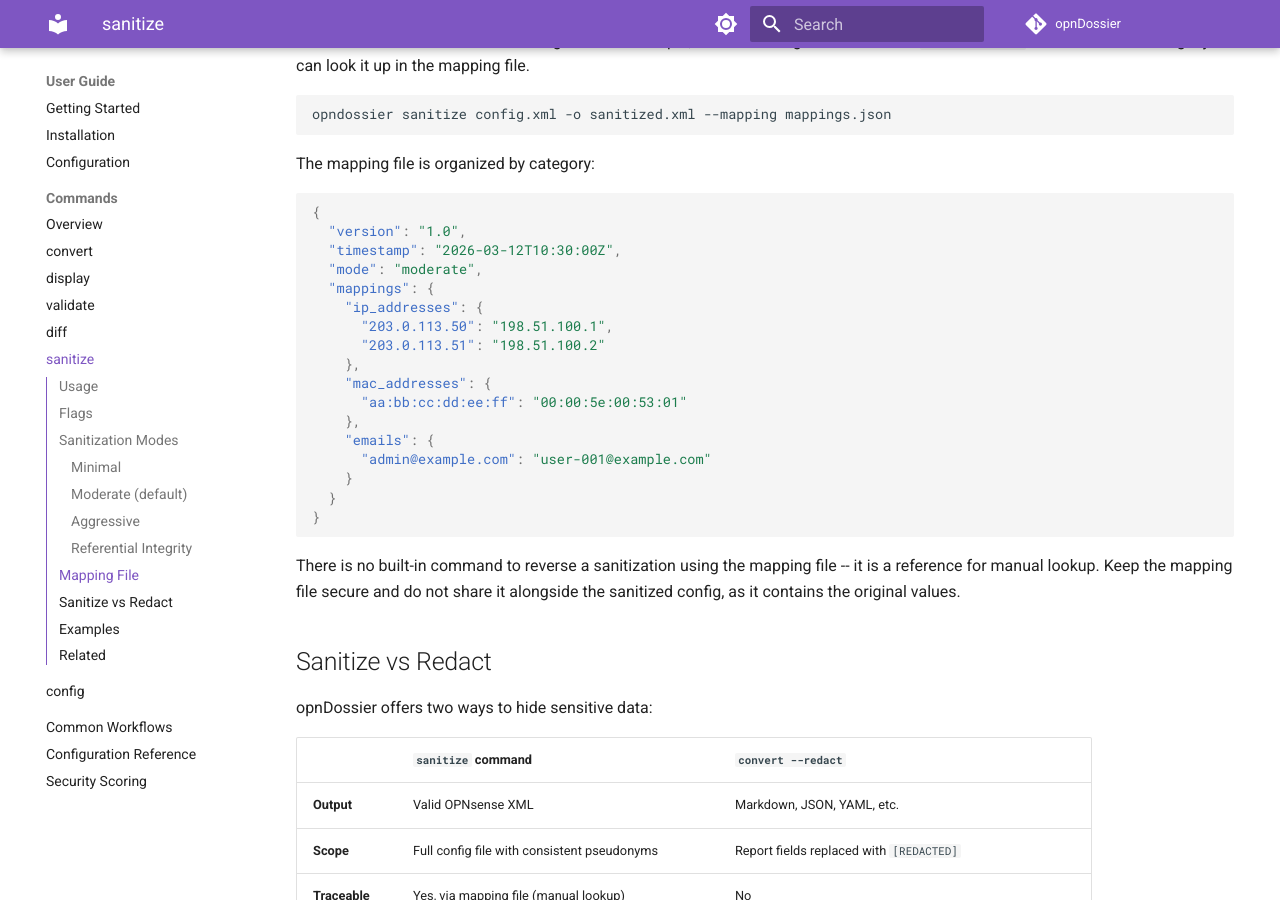
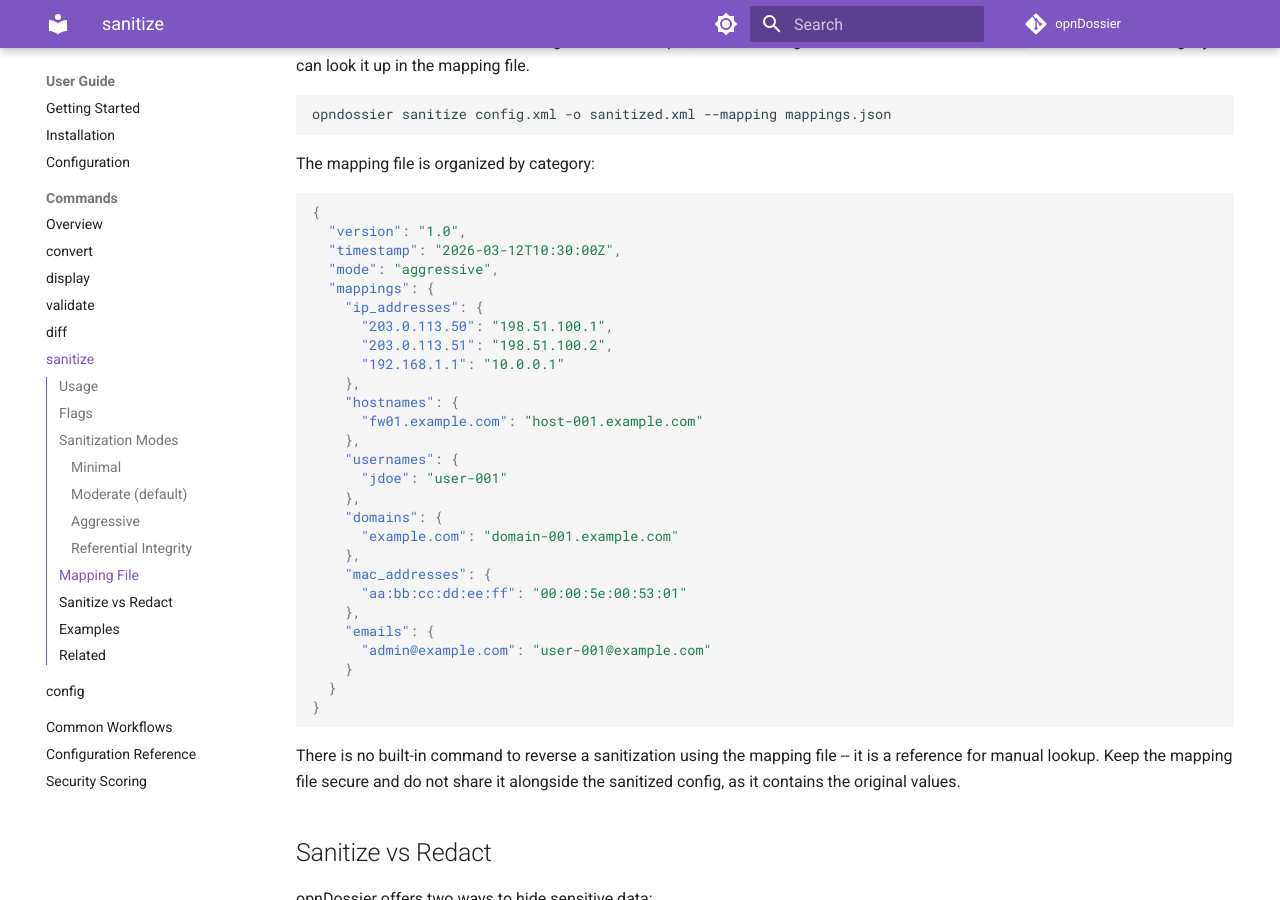
Before and after one commit to EvilBit-Labs/opnDossier, an MkDocs documentation site: the page built from docs/user-guide/commands/sanitize.md, in a window 1280 px wide and 900 px high, scrolled down 2438 px. Built offline with MkDocs 1.6.1 and Material for MkDocs 9.7.7, drawn with Linux system fonts in a browser that asks for light colours; comment, search, counter and statistics services are not loaded; the version menu is left out.

Commit message:
docs: enhance sanitize command documentation with mode flag details and example mappings
Signed-off-by: UncleSp1d3r <unclesp1d3r@evilbitlabs.io>

````diff
--- a/docs/user-guide/commands/sanitize.md
+++ b/docs/user-guide/commands/sanitize.md
@@ -11,7 +11,7 @@
 
 ## Usage
 
-```
+```text
 opndossier sanitize [flags] <config.xml>
 ```
 
@@ -19,7 +19,7 @@
 
 | Flag        | Short | Default    | Description                                            |
 | ----------- | ----- | ---------- | ------------------------------------------------------ |
-| `--mode`    |       | `moderate` | Sanitization mode: `aggressive`, `moderate`, `minimal` |
+| `--mode`    | `-m`  | `moderate` | Sanitization mode: `aggressive`, `moderate`, `minimal` |
 | `--output`  | `-o`  | stdout     | Output file path                                       |
 | `--mapping` |       |            | Save a mapping file for reverse lookup (JSON)          |
 | `--force`   |       | `false`    | Overwrite existing output file without prompt          |
@@ -86,11 +86,21 @@
 {
   "version": "1.0",
   "timestamp": "2026-03-12T10:30:00Z",
-  "mode": "moderate",
+  "mode": "aggressive",
   "mappings": {
     "ip_addresses": {
       "203.0.113.50": "198.51.100.1",
-      "203.0.113.51": "198.51.100.2"
+      "203.0.113.51": "198.51.100.2",
+      "192.168.1.1": "10.0.0.1"
+    },
+    "hostnames": {
+      "fw01.example.com": "host-001.example.com"
+    },
+    "usernames": {
+      "jdoe": "user-001"
+    },
+    "domains": {
+      "example.com": "domain-001.example.com"
     },
     "mac_addresses": {
       "aa:bb:cc:dd:ee:ff": "00:00:5e:00:53:01"
````
